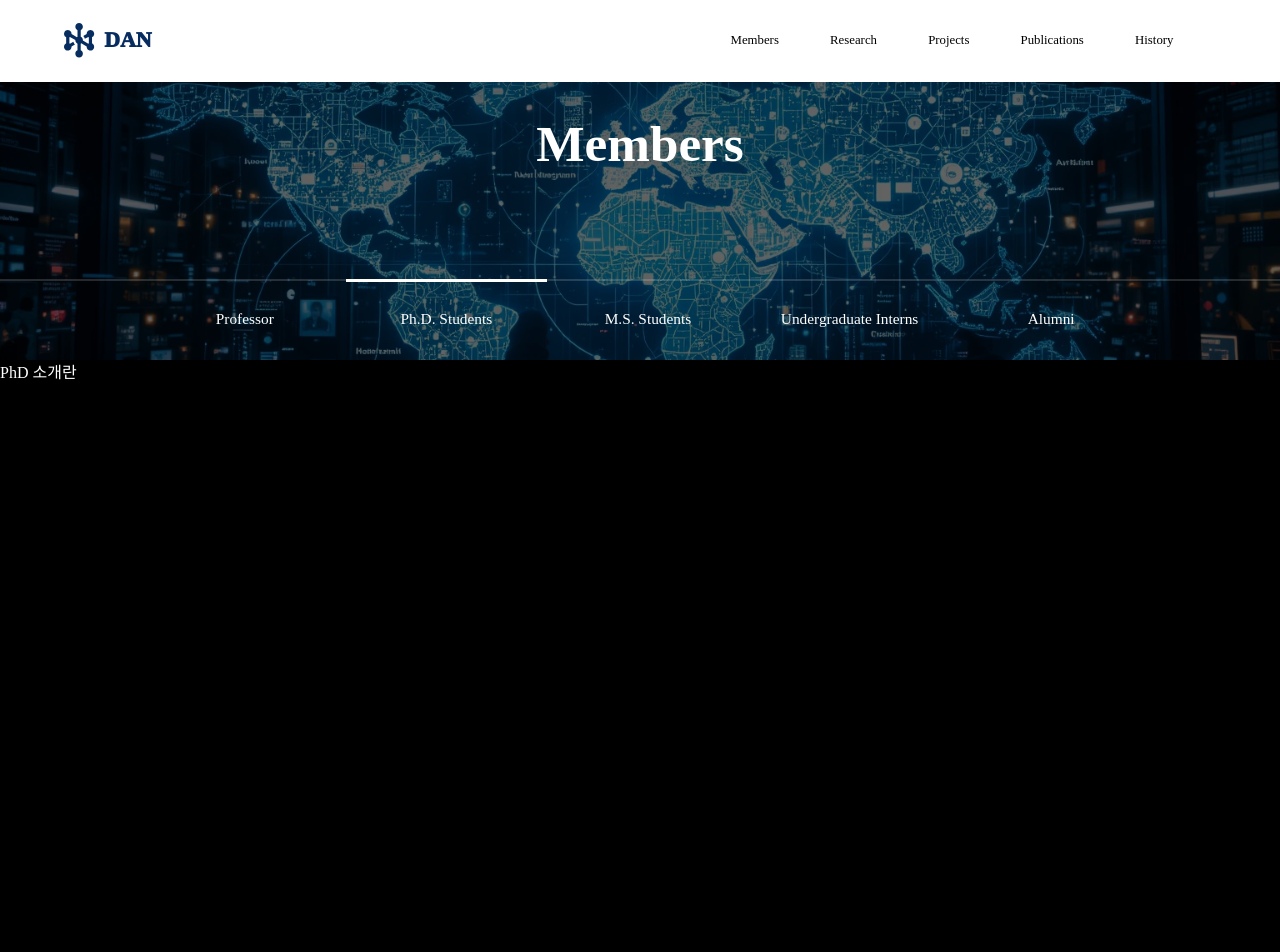
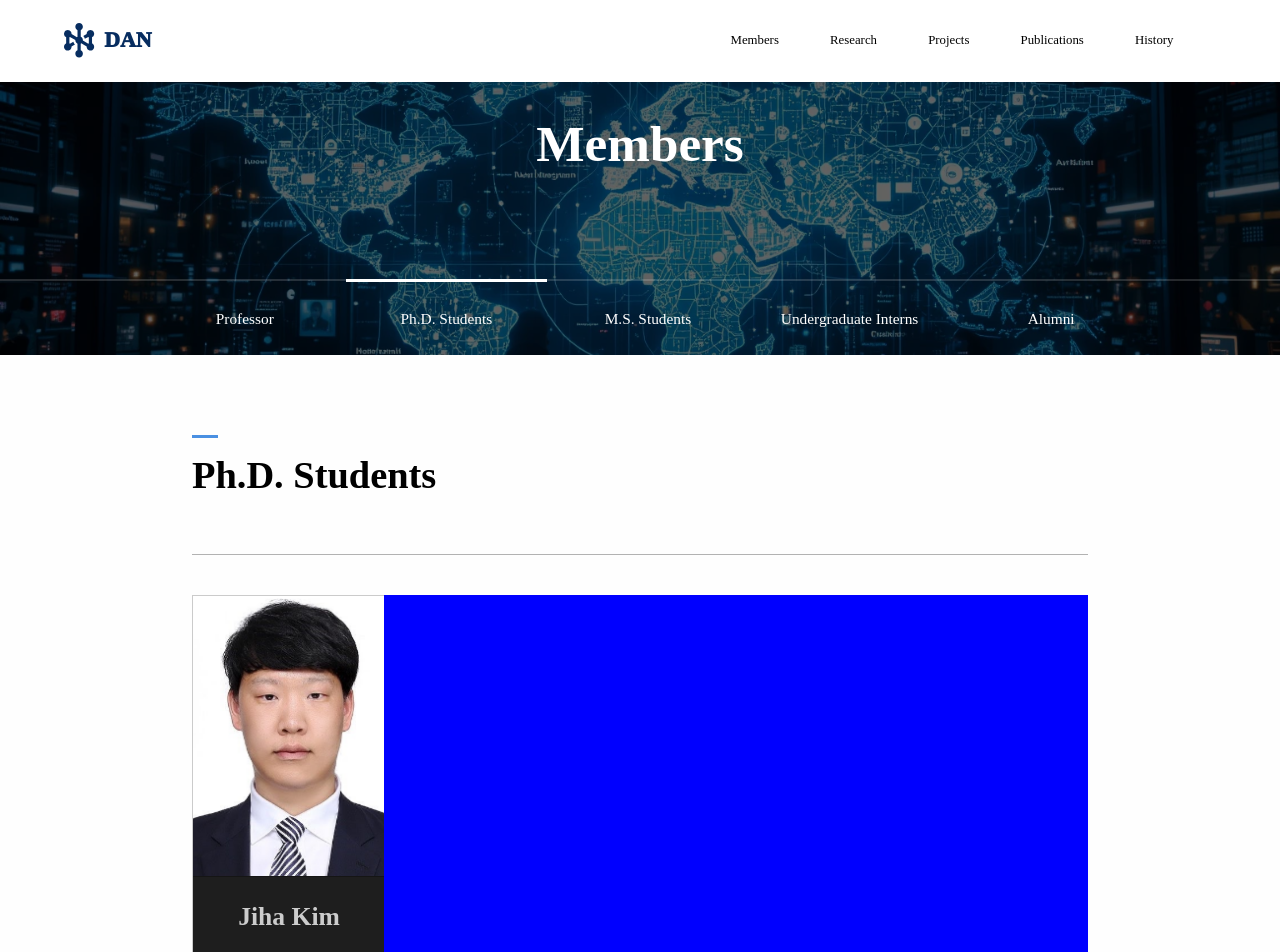
Before and after one commit to Young-Jun-Park18/React, a React (Vite) app in the folder dna/: page /Members/PhD in a window 1280 px wide. Shown: the top 952 px of the page. Before the commit the page ends 800 px from the top, so only its background shows below. Built offline with nearby package versions, Linux system fonts and the light colour scheme; a web font is replaced by a local one.

Commit message:
jinha upload

```diff
--- a/dna/src/pages/members/Alumni/Alumni.jsx
+++ b/dna/src/pages/members/Alumni/Alumni.jsx
@@ -3,7 +3,15 @@ import styles from "./Alumni.module.css";
 function Alumni(){
   return(
     <>
-      <div className={styles.e}>Alumni 소개란</div>
+      <div className={styles.aiWrap}>
+        <div className={styles.aiBox}>
+          <div className={styles.aiTitle}>
+            <h2>Alumni</h2>
+            <div className= {styles.aiLine1}></div>
+            <div className= {styles.aiLine2}></div>
+          </div>
+        </div>
+      </div>
 
 
     </>
--- a/dna/src/pages/members/Alumni/Alumni.module.css
+++ b/dna/src/pages/members/Alumni/Alumni.module.css
@@ -0,0 +1,71 @@
+
+/*모든 페이지에 공통 적용할 것*/
+.aiWrap *{
+  margin: 0;
+  padding: 0;
+  box-sizing: border-box;
+}
+
+.aiWrap{
+  position: relative;
+  height: 200vh;
+  width: 100vw;
+  background-color: white;
+  margin-top: -4px; /*모든 페이지에 공통 적용할 것*/
+}
+
+.aiBox{
+  height: 100%;
+  width: 70vw; /* 바깥 여백 + 가로 길이가 부모보다 길면 중앙 정렬이 제대로 안 됨 주의 */
+  margin: 0 15vw;
+  background-color: yellow;
+}
+
+.aiTitle{
+  /*background-color: aqua;*/
+  height: 10vh;
+  transform: translateY(10vh);
+}
+
+.aiTitle h2{
+  /* display flex가 있어야 text 정렬이 가능함 */
+  display: flex;
+  width: 100%;
+  height: 100%;
+  align-items: center;
+  font-size: 3vw;
+  color: black;
+  transition: font-size 0.3s ease-in-out;
+}
+
+.aiTitle h2::before{
+  top: 0;
+  position: absolute;
+  content: "";
+  background-color: #4A90E2;
+  height: 3px;
+  width: 2vw;
+  opacity: 1;
+}
+
+.aiLine1{
+  position: relative;
+  /*background-color:	#F5F5F5;*/
+  width: 100%;
+  height: 5vh;
+}
+
+.aiLine1::after{
+  position: absolute;
+  bottom: 0;
+  content: "";
+  border-bottom: 1px solid rgba(0, 0, 0, 0.3); /* 색상 진하게 변경 */
+  height: 2px;
+  width: 100%;
+}
+
+.aiLine2{
+  /*background-color:	#F5F5F5;*/
+  width: 100%;
+  height: 5vh;
+}
--- a/dna/src/pages/members/Interns/Interns.jsx
+++ b/dna/src/pages/members/Interns/Interns.jsx
@@ -3,7 +3,15 @@ import styles from "./Interns.module.css";
 function Interns(){
   return(
     <>
-      <div className={styles.d}>Interns 소개란</div>
+      <div className={styles.uiWrap}>
+        <div className={styles.uiBox}>
+          <div className={styles.uiTitle}>
+            <h2>Undergraduate Interns</h2>
+            <div className= {styles.uiLine1}></div>
+            <div className= {styles.uiLine2}></div>
+          </div>
+        </div>
+      </div>
 
 
     </>
--- a/dna/src/pages/members/Interns/Interns.module.css
+++ b/dna/src/pages/members/Interns/Interns.module.css
@@ -1,3 +1,70 @@
-.e{
-  color:white;
+/*모든 페이지에 공통 적용할 것*/
+.uiWrap *{
+  margin: 0;
+  padding: 0;
+  box-sizing: border-box;
 }
+
+.uiWrap{
+  position: relative;
+  height: 200vh;
+  width: 100vw;
+  background-color: white;
+  margin-top: -4px; /*모든 페이지에 공통 적용할 것*/
+}
+
+.uiBox{
+  height: 100%;
+  width: 70vw; /* 바깥 여백 + 가로 길이가 부모보다 길면 중앙 정렬이 제대로 안 됨 주의 */
+  margin: 0 15vw;
+  background-color: yellow;
+}
+
+.uiTitle{
+  /*background-color: aqua;*/
+  height: 10vh;
+  transform: translateY(10vh);
+}
+
+.uiTitle h2{
+  /* display flex가 있어야 text 정렬이 가능함 */
+  display: flex;
+  width: 100%;
+  height: 100%;
+  align-items: center;
+  font-size: 3vw;
+  color: black;
+  transition: font-size 0.3s ease-in-out;
+}
+
+.uiTitle h2::before{
+  top: 0;
+  position: absolute;
+  content: "";
+  background-color: #4A90E2;
+  height: 3px;
+  width: 2vw;
+  opacity: 1;
+}
+
+.uiLine1{
+  position: relative;
+  /*background-color:	#F5F5F5;*/
+  width: 100%;
+  height: 5vh;
+}
+
+.uiLine1::after{
+  position: absolute;
+  bottom: 0;
+  content: "";
+  border-bottom: 1px solid rgba(0, 0, 0, 0.3); /* 색상 진하게 변경 */
+  height: 2px;
+  width: 100%;
+}
+
+.uiLine2{
+  /*background-color:	#F5F5F5;*/
+  width: 100%;
+  height: 5vh;
+}
--- a/dna/src/pages/members/MS/MS.jsx
+++ b/dna/src/pages/members/MS/MS.jsx
@@ -3,9 +3,15 @@ import styles from "./MS.module.css";
 function MS(){
   return(
     <>
-      <div className={styles.c}>MS 소개란</div>
-
-
+      <div className={styles.msWrap}>
+        <div className={styles.msBox}>
+          <div className={styles.msTitle}>
+            <h2>M.S. Students</h2>
+            <div className= {styles.msLine1}></div>
+            <div className= {styles.msLine2}></div>
+          </div>
+        </div>
+      </div>
     </>
   )
 }
--- a/dna/src/pages/members/MS/MS.module.css
+++ b/dna/src/pages/members/MS/MS.module.css
@@ -1,3 +1,70 @@
-.c{
-  color:white;
+/*모든 페이지에 공통 적용할 것*/
+.msWrap *{
+  margin: 0;
+  padding: 0;
+  box-sizing: border-box;
 }
+
+.msWrap{
+  position: relative;
+  height: 200vh;
+  width: 100vw;
+  background-color: white;
+  margin-top: -4px; /*모든 페이지에 공통 적용할 것*/
+}
+
+.msBox{
+  height: 100%;
+  width: 70vw; /* 바깥 여백 + 가로 길이가 부모보다 길면 중앙 정렬이 제대로 안 됨 주의 */
+  margin: 0 15vw;
+  background-color: yellow;
+}
+
+.msTitle{
+  /*background-color: aqua;*/
+  height: 10vh;
+  transform: translateY(10vh);
+}
+
+.msTitle h2{
+  /* display flex가 있어야 text 정렬이 가능함 */
+  display: flex;
+  width: 100%;
+  height: 100%;
+  align-items: center;
+  font-size: 3vw;
+  color: black;
+  transition: font-size 0.3s ease-in-out;
+}
+
+.msTitle h2::before{
+  top: 0;
+  position: absolute;
+  content: "";
+  background-color: #4A90E2;
+  height: 3px;
+  width: 2vw;
+  opacity: 1;
+}
+
+.msLine1{
+  position: relative;
+  /*background-color:	#F5F5F5;*/
+  width: 100%;
+  height: 5vh;
+}
+
+.msLine1::after{
+  position: absolute;
+  bottom: 0;
+  content: "";
+  border-bottom: 1px solid rgba(0, 0, 0, 0.3); /* 색상 진하게 변경 */
+  height: 2px;
+  width: 100%;
+}
+
+.msLine2{
+  /*background-color:	#F5F5F5;*/
+  width: 100%;
+  height: 5vh;
+}
--- a/dna/src/pages/members/PhD/PhD.jsx
+++ b/dna/src/pages/members/PhD/PhD.jsx
@@ -3,7 +3,36 @@ import styles from "./PhD.module.css";
 function PhD(){
   return(
     <>
-      <div className={styles.b}>PhD 소개란</div>
+      <div className={styles.phWrap}>
+        <div className={styles.phBox}>
+          <div className={styles.phTitle}>
+            <h2>Ph.D. Students</h2>
+            <div className= {styles.phLine1}></div>
+            <div className= {styles.phLine2}></div>
+
+            {/* 공통 적용 해제 부분 */}
+            <div className={styles.stWrap1}>
+              <div className={styles.leftBox1}>
+                <div className={styles.stPhoto1}>
+                  <img src="../jinhakim.png" alt="김진하 학생 증명사진" />
+                </div>
+                <div className={styles.stName1}>
+                  <h3>Jiha Kim</h3>
+                </div>
+              </div>
+              <div className={styles.introWrap1}>
+                <h4 className={styles.introText1}>여기는 소개하는 자리입니다. </h4>
+              </div>
+            </div>
+            {/* 공통 적용 해제 부분 */}
+
+
+
+
+
+          </div>
+        </div>
+      </div>
 
 
     </>
--- a/dna/src/pages/members/PhD/PhD.module.css
+++ b/dna/src/pages/members/PhD/PhD.module.css
@@ -1,3 +1,147 @@
-.b{
-  color:white;
+/*모든 페이지에 공통 적용할 것*/
+.phWrap *{
+  margin: 0;
+  padding: 0;
+  box-sizing: border-box;
 }
+
+.phWrap{
+  position: relative;
+  min-height: 280vh;
+  height: auto;
+  width: 100vw;
+  background-color: white;
+  margin-top: -4px; /*모든 페이지에 공통 적용할 것*/
+  background-color:	#FEFEFE;
+}
+
+.phBox{
+  height: 100%;
+  width: 70vw; /* 바깥 여백 + 가로 길이가 부모보다 길면 중앙 정렬이 제대로 안 됨 주의 */
+  margin: 0 15vw;
+}
+
+.phTitle{
+  /*background-color: aqua;*/
+  height: 10vh;
+  transform: translateY(10vh);
+}
+
+.phTitle h2{
+  /* display flex가 있어야 text 정렬이 가능함 */
+  display: flex;
+  width: 100%;
+  height: 100%;
+  align-items: center;
+  font-size: 3vw;
+  color: black;
+  transition: font-size 0.3s ease-in-out;
+}
+
+.phTitle h2::before{
+  top: 0;
+  position: absolute;
+  content: "";
+  background-color: #4A90E2;
+  height: 3px;
+  width: 2vw;
+  opacity: 1;
+}
+
+.phLine1{
+  position: relative;
+  /*background-color:	#F5F5F5;*/
+  width: 100%;
+  height: 5vh;
+}
+
+.phLine1::after{
+  position: absolute;
+  bottom: 0;
+  content: "";
+  border-bottom: 1px solid rgba(0, 0, 0, 0.3); /* 색상 진하게 변경 */
+  height: 2px;
+  width: 100%;
+}
+
+.phLine2{
+  /*background-color:	#F5F5F5;*/
+  width: 100%;
+  height: 5vh;
+}
+
+/*---------------------------------공통 적용 해제 부분--------------------------------------*/
+
+/* 전체 박스 */
+.stWrap1 {
+  position: relative;
+  display: flex;
+  width: 70vw;
+  align-items: stretch;
+  margin-bottom: 5%;
+}
+
+/* 왼쪽: 사진 + 이름 */
+.leftBox1 {
+  display: flex;
+  flex-direction: column;
+  width: 15vw;
+  border: 1px solid rgba(0, 0, 0, 0.2); /* 연한 검정 테두리 */
+}
+
+/* 사진 */
+.stPhoto1 {
+  width: 15vw;
+  height: 35vh;
+  transition: width 0.3s ease-in-out;
+}
+
+.stPhoto1 img {
+  width: 15vw;
+  height: 100%;
+  object-fit: cover;
+  display: block;
+  transition: width 0.3s ease-in-out;
+}
+
+/* 이름 */
+.stName1 {
+  width: 15vw;
+  height: 10vh;
+  display: flex;
+  align-items: center;
+  justify-content: center;
+  border-top: 1px solid rgba(0, 0, 0, 0.3); /* 연한 검정 테두리 */
+  background-color: #1e1e1e;
+  transition: width 0.3s ease-in-out;
+}
+
+.stName1 h3 {
+  font-size: 2vw;
+  margin: 0;
+  color: #cccccc;
+  transition: width 0.3s ease-in-out;
+}
+
+/* 설명 칸 */
+.introWrap1 {
+  flex: 1;
+  background-color: blue;
+  color: white;
+  display: flex;
+  align-items: center;
+  padding-left: 1vw;
+}
+
+/* 초기에는 투명 + 왼쪽 이동 */
+.introText1 {
+  opacity: 0;
+  transform: translateX(-20px);
+  transition: all 0.5s ease;
+}
+
+/* .stWrap1:hover로 감싸면, 사진이든 이름이든 hover해도 작동함 */
+.stWrap1:hover .introText1 {
+  opacity: 1;
+  transform: translateX(0);
+}
--- a/dna/src/pages/members/Professor/Professor.module.css
+++ b/dna/src/pages/members/Professor/Professor.module.css
@@ -200,7 +200,7 @@ ul {
 }
 
 /* 마지막 요소에는 적용 x */
-.name2:not(:last-of-type)::after {
+.name2::after {
   position: absolute;
   bottom: 0;
   left: 0;
```
Also changed, not shown: dna/public/jinhakim.png (added).
